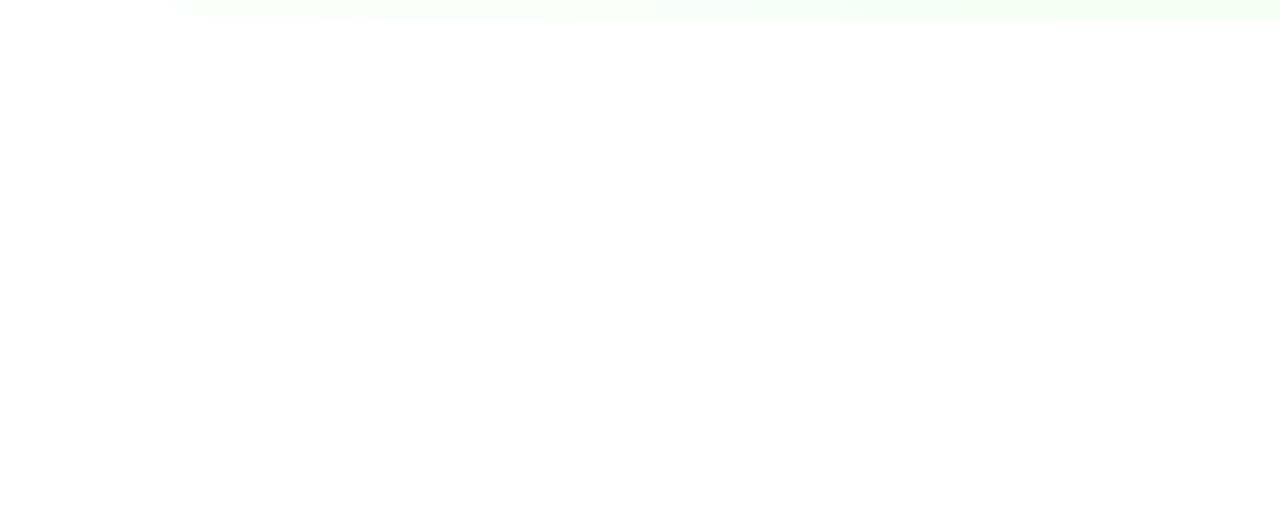
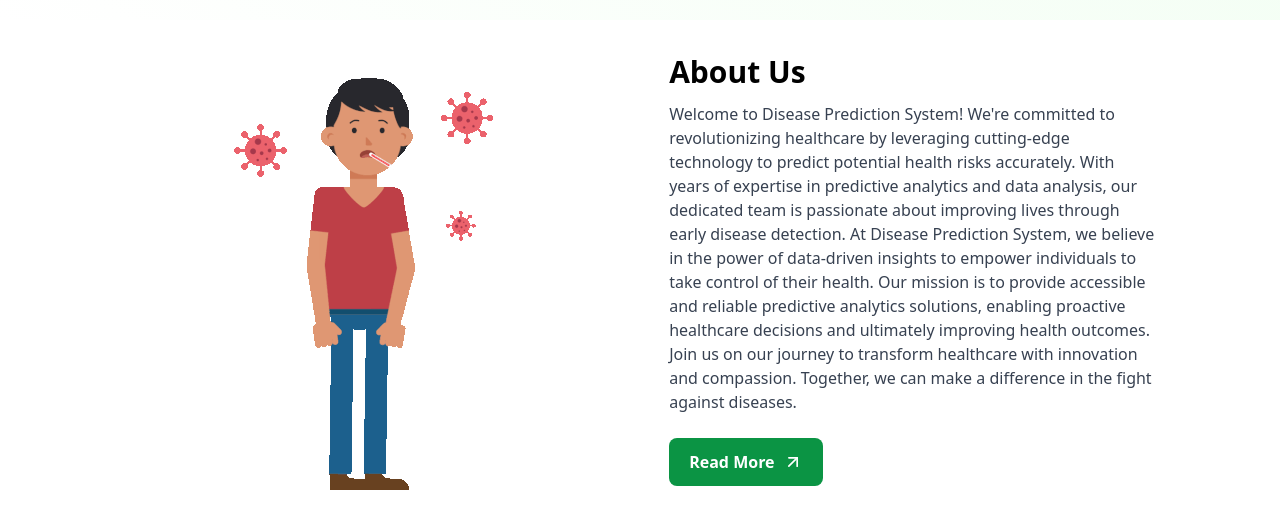
Before and after one commit to uzair-shakeel/Disease-Prediction-System, a React (Vite) app in the folder client/: page / in a window 1280 px wide. Shown: the part 1668-2196 px from the top of the page. Before the commit the page ends 1688 px from the top, so only its background shows below. Built offline with nearby package versions, Linux system fonts and the light colour scheme.

Commit message:
About Us section added

```diff
--- a/client/src/pages/Home.jsx
+++ b/client/src/pages/Home.jsx
@@ -4,11 +4,13 @@ import { MdOutlinePersonSearch } from "react-icons/md";
 import { MdOutlineHealthAndSafety } from "react-icons/md";
 import { TbRibbonHealth } from "react-icons/tb";
 import { MdOnlinePrediction } from "react-icons/md";
+import { FiArrowUpRight } from "react-icons/fi";
+import { Link } from "react-router-dom";
 
 const Home = () => {
-  useEffect(() => {
-    window.scrollTo(0, -1);
-  }, []);
+  // useEffect(() => {
+  //   window.scrollTo(0, -1);
+  // }, []);
 
   return (
     <>
@@ -18,7 +20,7 @@ const Home = () => {
             <h1 className="text-3xl font-bold py-3">
               Your Health is Our Priority Get Instant Disease Predictions
             </h1>
-            <p className="text-lg ">
+            <p className="text-lg text-gray-700 ">
               Harness the power of advanced AI to predict potential diseases
               based on your symptoms. Our system provides quick and accurate
               insights, helping you stay proactive about your health. Begin your
@@ -93,6 +95,38 @@ const Home = () => {
           </div>
         </div>
       </section>
+
+      <section className="bg-gradient-to-tr from-white to-white min-h-screen px-[8%] ">
+        <div className="grid grid-cols-2 gap-4">
+          <img src={hero} alt="" />
+
+          <div className="flex px-[4%] flex-col items-start justify-center">
+            <h1 className="text-3xl font-bold py-3">About Us</h1>
+            <p className="text-md text-gray-700 ">
+              Welcome to Disease Prediction System! We're committed to
+              revolutionizing healthcare by leveraging cutting-edge technology
+              to predict potential health risks accurately. With years of
+              expertise in predictive analytics and data analysis, our dedicated
+              team is passionate about improving lives through early disease
+              detection. At Disease Prediction System, we believe in the power
+              of data-driven insights to empower individuals to take control of
+              their health. Our mission is to provide accessible and reliable
+              predictive analytics solutions, enabling proactive healthcare
+              decisions and ultimately improving health outcomes. Join us on our
+              journey to transform healthcare with innovation and compassion.
+              Together, we can make a difference in the fight against diseases.
+            </p>
+
+            <Link
+              to="/about"
+              className="bg-[#0b9444] flex gap-2 items-center my-6 mr-4 py-3 px-5 text-white font-semibold rounded-lg"
+            >
+              Read More
+              <FiArrowUpRight size={20} />
+            </Link>
+          </div>
+        </div>
+      </section>
     </>
   );
 };
```
